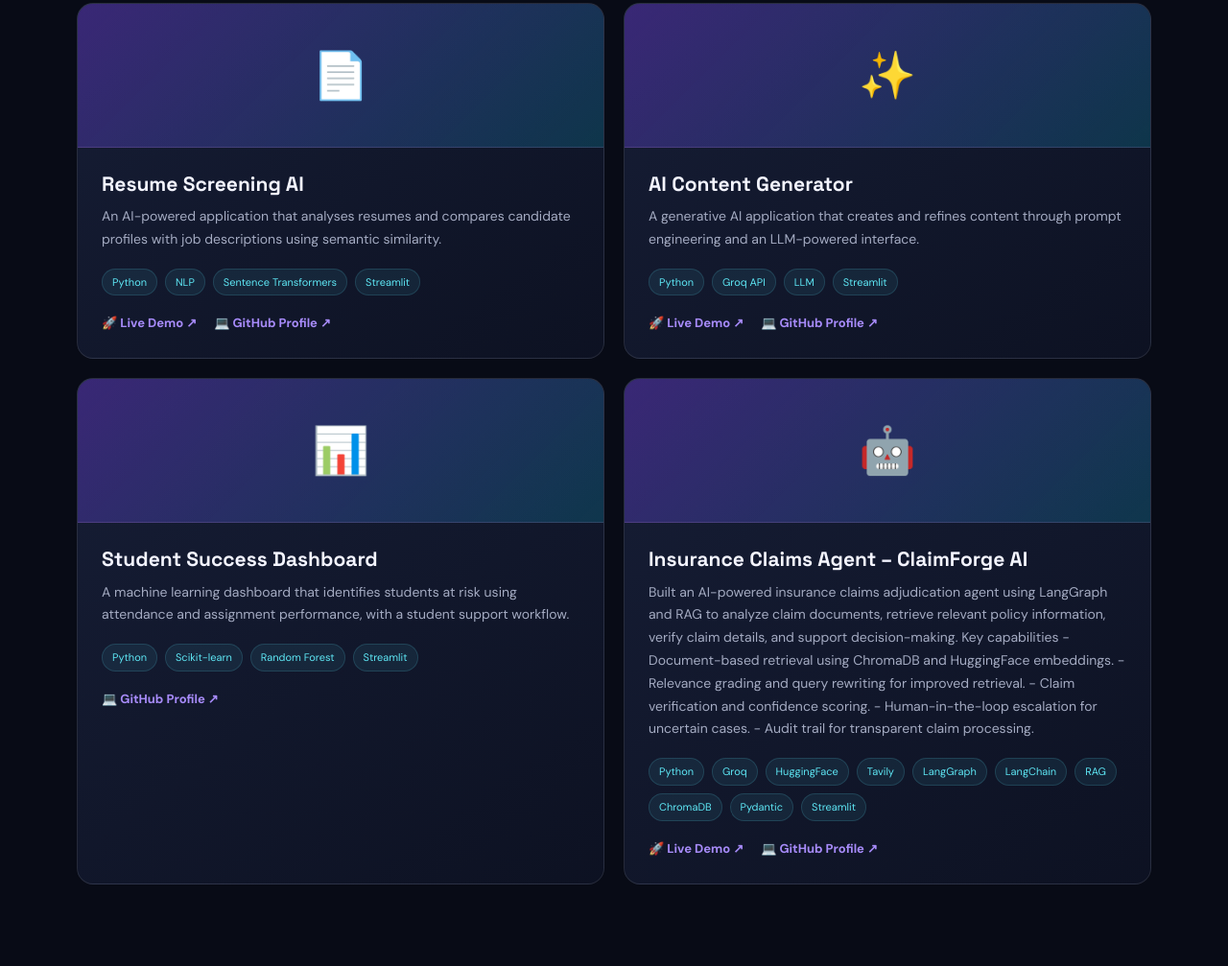
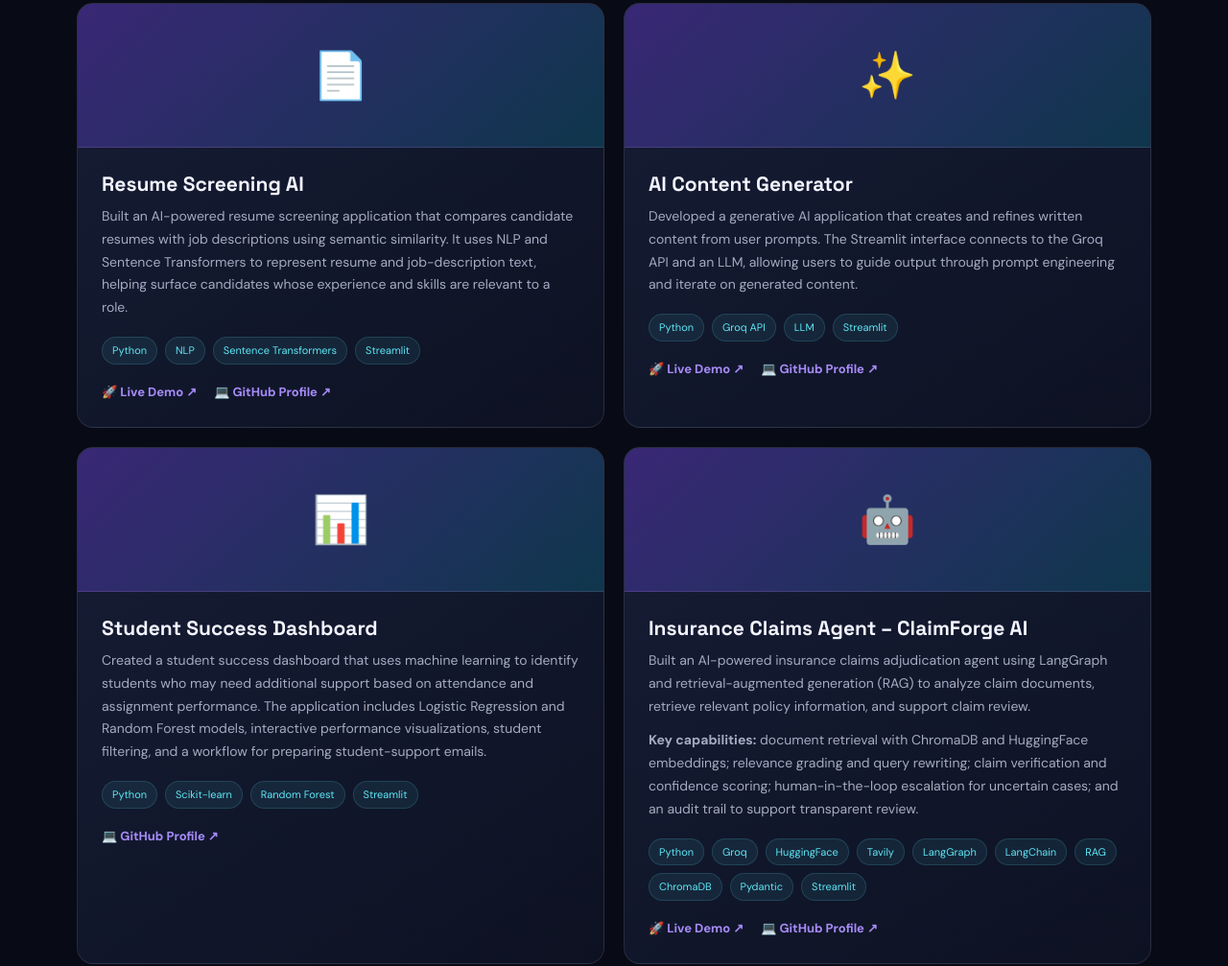
Before and after one commit to nayanatumma69-collab/nayanatumma69-collab.github.io, a plain HTML site: page index.html in a window 1280 px wide. Shown: the part 2515-3522 px from the top of the page at 96% size. Drawn offline with Linux system fonts and the light colour scheme.

Commit message:
Enhance project descriptions in index.html
Updated project descriptions to provide more detailed information about each application, including key features and technologies used.

```diff
--- a/index.html
+++ b/index.html
@@ -426,7 +426,7 @@
         <div class="project-banner">📄</div>
         <div class="project-content">
               <h3>Resume Screening AI</h3>
-          <p>An AI-powered application that analyses resumes and compares candidate profiles with job descriptions using semantic similarity.</p>
+          <p>Built an AI-powered resume screening application that compares candidate resumes with job descriptions using semantic similarity. It uses NLP and Sentence Transformers to represent resume and job-description text, helping surface candidates whose experience and skills are relevant to a role.</p>
           <div class="tags">
             <span class="tag">Python</span><span class="tag">NLP</span>
             <span class="tag">Sentence Transformers</span><span class="tag">Streamlit</span>
@@ -442,7 +442,7 @@
         <div class="project-banner">✨</div>
         <div class="project-content">
           <h3>AI Content Generator</h3>
-          <p>A generative AI application that creates and refines content through prompt engineering and an LLM-powered interface.</p>
+          <p>Developed a generative AI application that creates and refines written content from user prompts. The Streamlit interface connects to the Groq API and an LLM, allowing users to guide output through prompt engineering and iterate on generated content.</p>
           <div class="tags">
             <span class="tag">Python</span><span class="tag">Groq API</span>
             <span class="tag">LLM</span><span class="tag">Streamlit</span>
@@ -458,7 +458,7 @@
         <div class="project-banner">📊</div>
         <div class="project-content">
           <h3>Student Success Dashboard</h3>
-          <p>A machine learning dashboard that identifies students at risk using attendance and assignment performance, with a student support workflow.</p>
+          <p>Created a student success dashboard that uses machine learning to identify students who may need additional support based on attendance and assignment performance. The application includes Logistic Regression and Random Forest models, interactive performance visualizations, student filtering, and a workflow for preparing student-support emails.</p>
           <div class="tags">
             <span class="tag">Python</span><span class="tag">Scikit-learn</span>
             <span class="tag">Random Forest</span><span class="tag">Streamlit</span>
@@ -473,15 +473,8 @@
         <div class="project-banner">🤖</div>
         <div class="project-content">
           <h3>Insurance Claims Agent – ClaimForge AI</h3>
-          <p>Built an AI-powered insurance claims adjudication agent using LangGraph and RAG to analyze claim documents, retrieve relevant policy information, verify claim details, and support decision-making.
-
-              Key capabilities
-              - Document-based retrieval using ChromaDB and HuggingFace embeddings.
-              - Relevance grading and query rewriting for improved retrieval.
-              - Claim verification and confidence scoring.
-              - Human-in-the-loop escalation for uncertain cases.
-              - Audit trail for transparent claim processing.
-          </p>
+          <p>Built an AI-powered insurance claims adjudication agent using LangGraph and retrieval-augmented generation (RAG) to analyze claim documents, retrieve relevant policy information, and support claim review.</p>
+          <p style="margin-top:12px"><strong>Key capabilities:</strong> document retrieval with ChromaDB and HuggingFace embeddings; relevance grading and query rewriting; claim verification and confidence scoring; human-in-the-loop escalation for uncertain cases; and an audit trail to support transparent review.</p>
           <div class="tags">
             <span class="tag">Python</span><span class="tag">Groq</span>
             <span class="tag">HuggingFace</span><span class="tag">Tavily</span>
```
